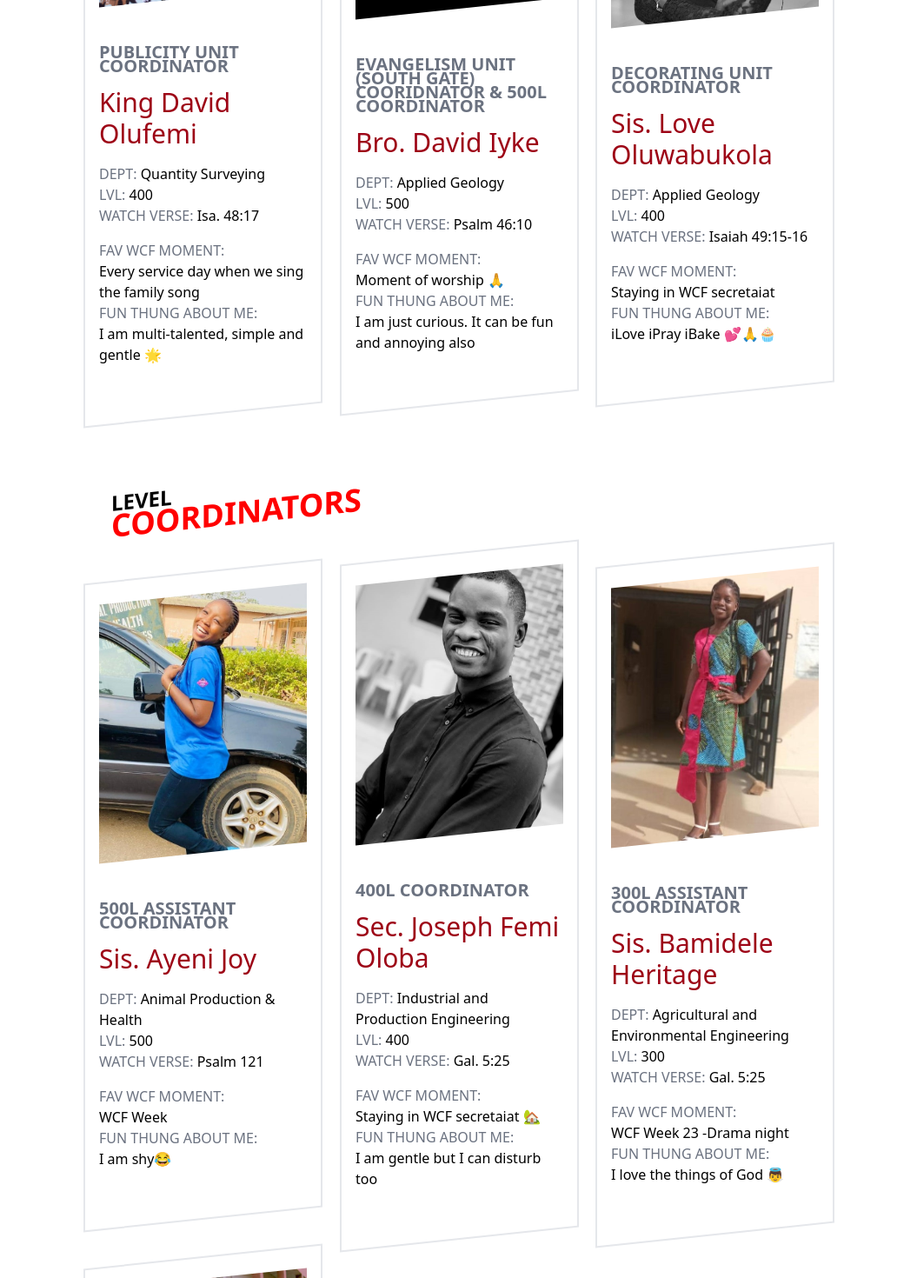
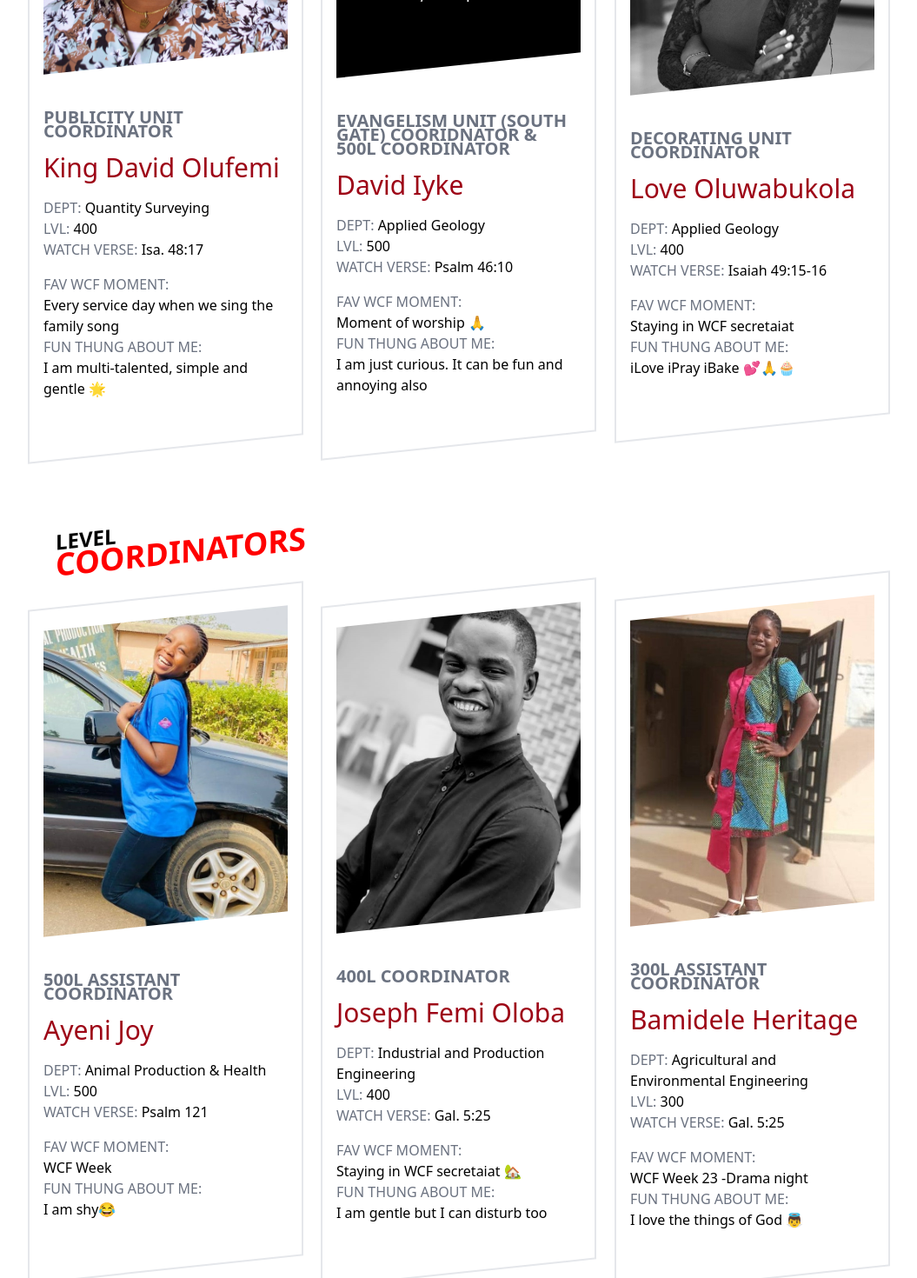
Before and after one commit to NRG-BUILDS/wcffuta, a React (Create React App) app: page / in a window 1280 px wide. Shown: the part 4060-5530 px from the top of the page at 87% size, without its empty margins (112-1167 px from the left). Built offline with nearby package versions, Linux system fonts and the light colour scheme; a web font is replaced by a local one.

Commit message:
update exco info

```diff
--- a/src/index.css
+++ b/src/index.css
@@ -22,6 +22,19 @@ nav>div, .navBtn {
 }
 .navBtn:active {
     animation: spin .9s;
+}
+.flashyBorder {
+    animation: flash 1s infinite alternate;
+}
+@keyframes flash {
+    0% {
+        border-color: red;
+        box-shadow: 0 0 23px red;
+    }
+    100% {
+        border-color: white;
+        box-shadow: 0 0 0px red;
+    }
 }
 @keyframes spin {
     0% {
@@ -92,6 +105,12 @@ nav>div, .navBtn {
         0 100%
     );
 }
+.excoSect {
+    height: 30rem;
+}
+.excoSect.active {
+    height: calc(100% - 1rem);
+}
 .Card {
     height: .0rem;
     margin-top: 0rem;
--- a/src/views/Homepage/ExcoSect.js
+++ b/src/views/Homepage/ExcoSect.js
@@ -24,7 +24,6 @@ const ExcoCard = ({roleName, excoName, dept, lvl, verse, moment, fun, img}) => {
 
 const ExcoSect = () => {
     const showFullSect = (e) => {
-        console.log(e)
         let section = document.querySelector('.excoSect')
         section.classList.add('active')
         e.currentTarget.style.display = 'none'
@@ -37,10 +36,10 @@ const ExcoSect = () => {
                 <p className="revealTop uppercase text-2xl leading-3">meet our</p>
                 <p className="revealTop text-brightRed uppercase text-4xl">Excos</p>
             </div>
-            <div className="excoSect grid md:grid-cols-3 gap-5 max-w-4xl mx-auto px-4 py-10 justify-between items-center md:h-full relative overflow-clip duration-100 pb-10">
+            <div className="excoSect grid md:grid-cols-3 gap-5 max-w-5xl mx-auto px-4 py-10 justify-evenly items-center md:h-full relative overflow-clip duration-100 pb-10">
                 <ExcoCard
                     roleName={'general secretary'}
-                    excoName={'Sis. Olagoke Favour'}
+                    excoName={'Olagoke Favour'}
                     dept={'Biochemistry'}
                     lvl={500}
                     verse={'Psalm 34:10'}
@@ -80,7 +79,7 @@ const ExcoSect = () => {
                     img={'david_olufemi.jpg'} />
                 <ExcoCard
                     roleName={'Evangelism Unit (South Gate) Cooridnator & 500l Coordinator'}
-                    excoName={'Bro. David Iyke'}
+                    excoName={'David Iyke'}
                     dept={'Applied Geology'}
                     lvl={500}
                     verse={'Psalm 46:10'}
@@ -89,7 +88,7 @@ const ExcoSect = () => {
                     img={'david_ikye.jpg'} />
                 <ExcoCard
                     roleName={'decorating unit coordinator'}
-                    excoName={'Sis. Love Oluwabukola'}
+                    excoName={'Love Oluwabukola'}
                     dept={'Applied Geology'}
                     lvl={400}
                     verse={'Isaiah 49:15-16'}
@@ -102,7 +101,7 @@ const ExcoSect = () => {
                 </div>
                 <ExcoCard
                     roleName={'500l assistant coordinator'}
-                    excoName={'Sis. Ayeni Joy'}
+                    excoName={'Ayeni Joy'}
                     dept={'Animal Production & Health'}
                     lvl={500}
                     verse={'Psalm 121'}
@@ -111,7 +110,7 @@ const ExcoSect = () => {
                     img={'ayeni_joy.jpg'} />
                 <ExcoCard
                     roleName={'400l coordinator'}
-                    excoName={'Sec. Joseph Femi Oloba'}
+                    excoName={'Joseph Femi Oloba'}
                     dept={'Industrial and Production Engineering'}
                     lvl={400}
                     verse={'Gal. 5:25'}
@@ -120,7 +119,7 @@ const ExcoSect = () => {
                     img={'femi_oloba.jpg'} />
                 <ExcoCard
                     roleName={'300l assistant coordinator'}
-                    excoName={'Sis. Bamidele Heritage'}
+                    excoName={'Bamidele Heritage'}
                     dept={'Agricultural and Environmental Engineering'}
                     lvl={300}
                     verse={'Gal. 5:25'}
@@ -129,7 +128,7 @@ const ExcoSect = () => {
                     img={'bamidele_heritage.jpg'} />
                 <ExcoCard
                     roleName={'200l assistant coordinator'}
-                    excoName={'Sis. Omoyeni Oreoluwa'}
+                    excoName={'Omoyeni Oreoluwa'}
                     dept={'Biology'}
                     lvl={200}
                     verse={'Phil 4:13'}
```
